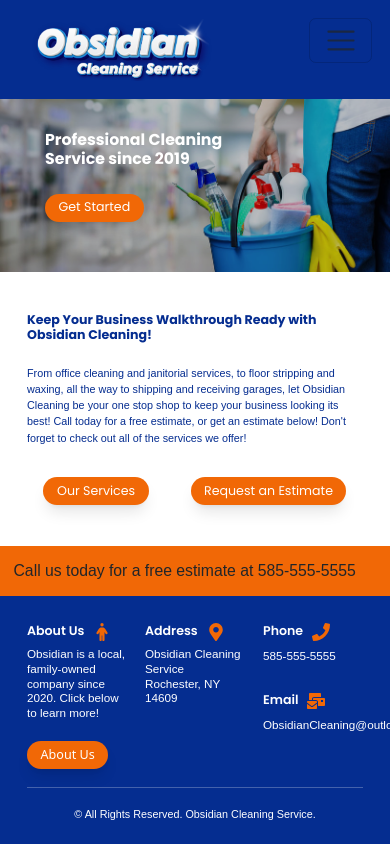
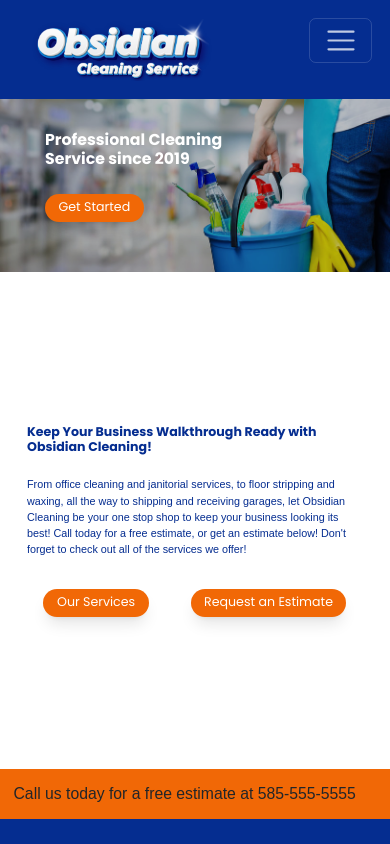
Before and after one commit to dm9965/obsidian-cleaning, a React (Vite) app in the folder client/: page / in a window 390 px wide. Built offline with nearby package versions, Linux system fonts and the light colour scheme; no server answers.

Commit message:
Cleaned up styling

```diff
--- a/client/src/App.tsx
+++ b/client/src/App.tsx
@@ -25,7 +25,7 @@
             <Navigation />
             <div
                 id="fade-in"
-                className="tw-flex tw-flex-col tw-w-full tw-opacity-0 tw-transition-opacity tw-duration-500 tw-ease-in"
+                className="tw-flex tw-flex-col tw-w-full tw-opacity-0 tw-transition-opacity tw-duration-500 tw-ease-in xs:tw-min-h-[40rem] md:tw-h-full xs:tw-overflow-y-scroll md:tw-overflow-hidden"
             >
                 <Router>
                     <Routes>
--- a/client/src/components/Navigation.tsx
+++ b/client/src/components/Navigation.tsx
@@ -38,8 +38,9 @@
                         <NavbarToggler
                             style={{
                                 position: "absolute",
-                                right: "1rem", // Adjust based on your design
-                                top: "1rem",   // Adjust based on your design
+                                right: "1rem",
+                                top: "1rem",
+                                filter: "brightness(0) invert(1)"
                             }}
                             onClick={toggleNav}
                             navbar
```
